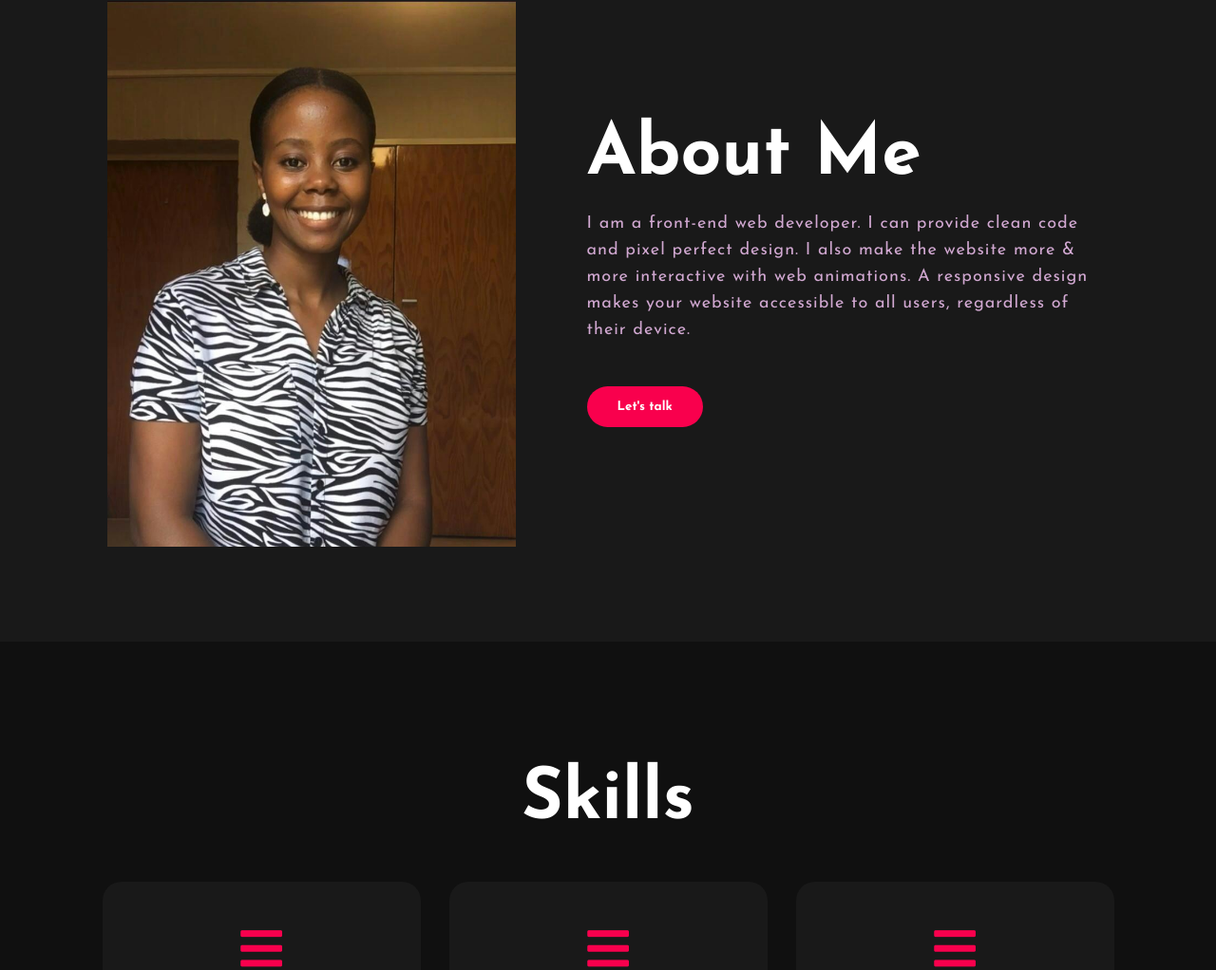
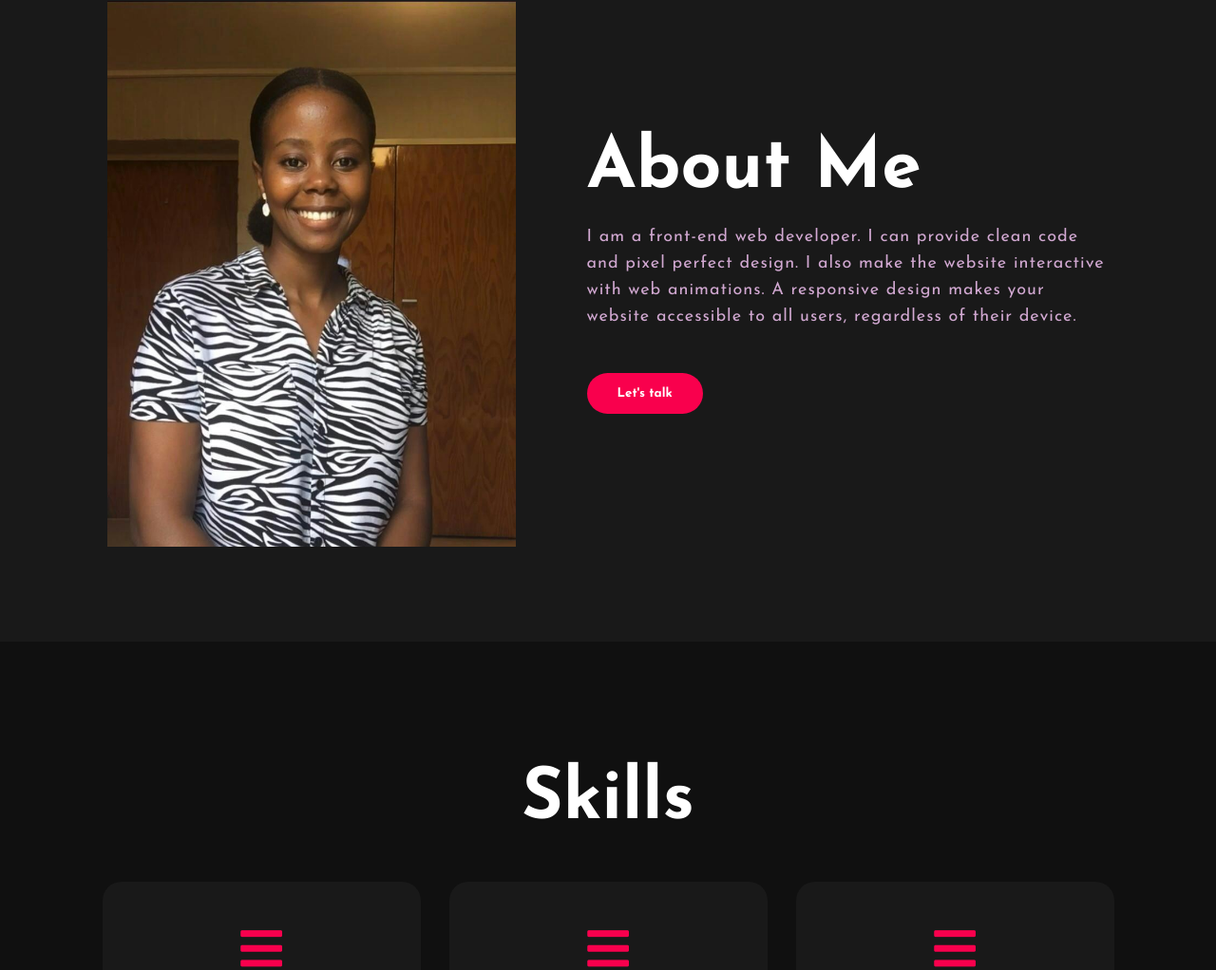
Before and after one commit to Zodwa679/Zodwa679github.io, a plain HTML site: page index.html in a window 1280 px wide. Shown: the part 899-1921 px from the top of the page at 95% size. Drawn offline with Linux system fonts and the light colour scheme.

Commit message:
Fixed the my portfolio text and some gramatical errors

```diff
--- a/index.html
+++ b/index.html
@@ -38,7 +38,7 @@
 			<img src="img/main-img.jpeg" alt="backgorund picture">
 			<div class="about-text">
 				<h2>About Me</h2>
-				<p>I am a front-end web developer. I can provide clean code and pixel perfect design. I also make the website more & more interactive with web animations.
+				<p>I am a front-end web developer. I can provide clean code and pixel perfect design. I also make the website interactive with web animations.
 					A responsive design makes your website accessible to all users, regardless of their device.</p>
 				<a class="button-two" href="#footer"></a>
 				<form>
@@ -47,7 +47,6 @@
 			</div>
 		</div>
 	</section>
-
 	<!-- service section start -->
 	<section id="skills"><div class="service">
 		<div class="title">
@@ -86,12 +85,10 @@
 		</div>
 	</div>
 </section>
-
 	<!-- Contact Me -->
 	<div class="contact-me">
 		<p><A>Allow me to build you a responsive and user-friendly app</A></p>
 	</div>
-
 	<!-- footer start -->
 		<footer>
 			<section id="footer">
```
